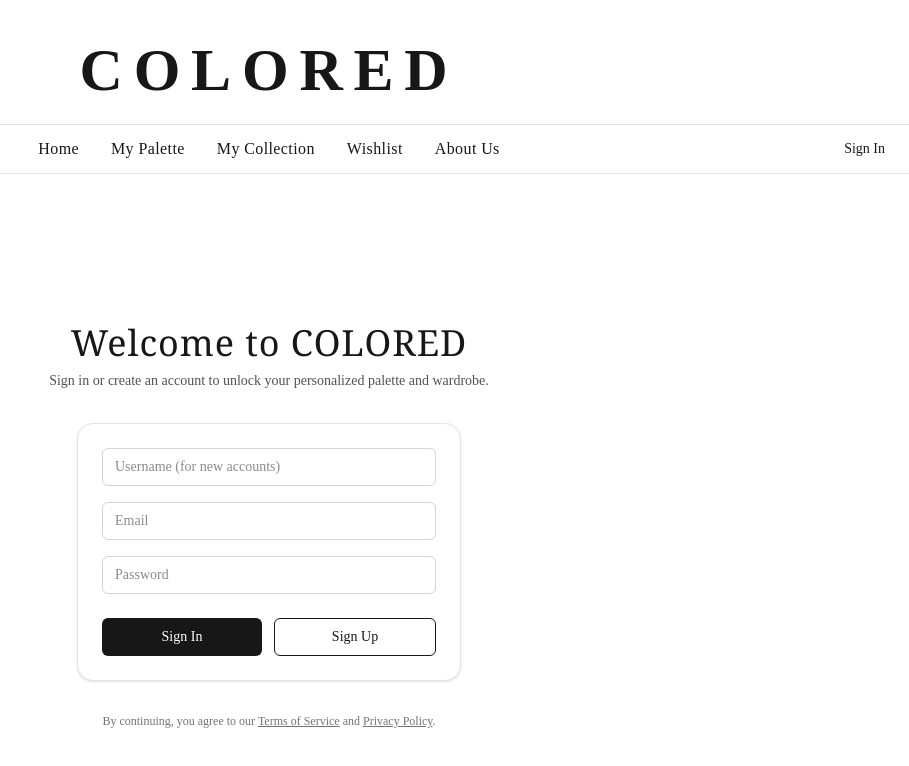
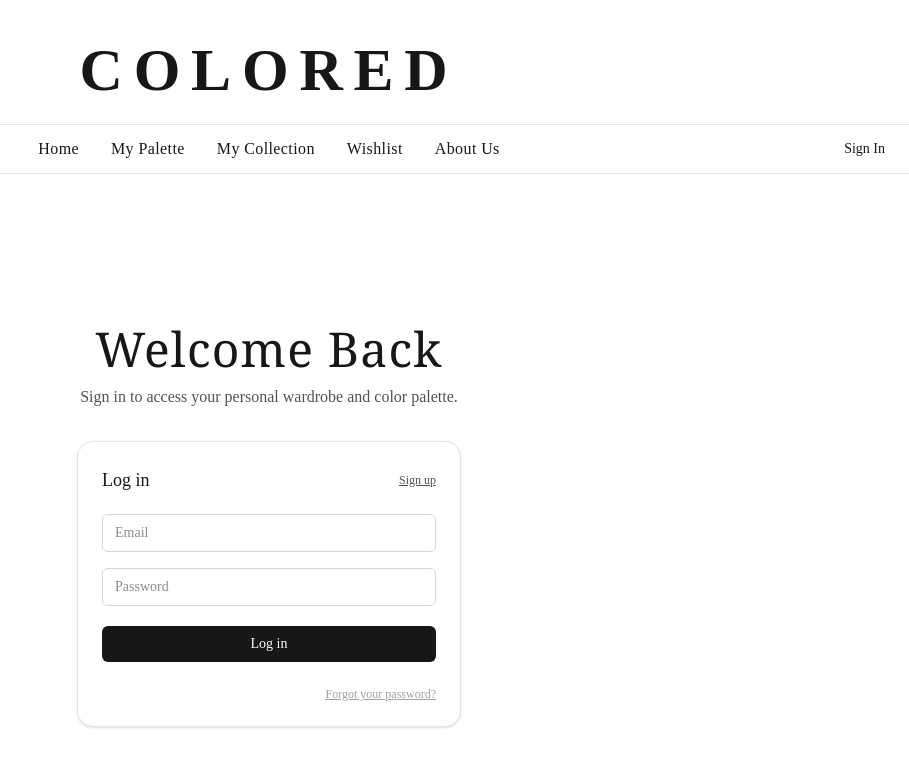
Before and after one commit to RadostGeorgieva/organizedJoy, a React (Vite) app: page /auth in a window 1280 px wide. Shown: the top 766 px of the page, without its empty margins (371-1280 px from the left). Built offline with nearby package versions, Linux system fonts and the light colour scheme; no server answers.

Commit message:
added sign in/sign up forms
added forgot ur password button, removed username option when signing in.
-added agreement to terms and contions when signing up

```diff
--- a/src/components/AuthForm.jsx
+++ b/src/components/AuthForm.jsx
@@ -1,12 +1,17 @@
 import React, { useState, useEffect } from "react";
 import { supabase } from "../lib/supabase";
 
-const AuthForm = () => {
+export default function AuthForm({ mode = "login", onModeChange, onAuthSuccess }) {
   const [email, setEmail] = useState("");
   const [password, setPass] = useState("");
   const [username, setUsername] = useState("");
   const [user, setUser] = useState(null);
 
+  const [loading, setLoading] = useState(false);
+  const [err, setErr] = useState("");
+  const [termsAccepted, setTermsAccepted] = useState(false);
+
+  const isLogin = mode === "login";
 
   async function loadUsername(u) {
     const { data, error } = await supabase
@@ -17,7 +22,6 @@ const AuthForm = () => {
     if (!error) setUsername(data?.username ?? "");
   }
 
-  // ——— mount / auth state ———
   useEffect(() => {
     (async () => {
       const { data } = await supabase.auth.getUser();
@@ -36,69 +40,192 @@ const AuthForm = () => {
       }
     );
     return () => subscription.unsubscribe();
-  }, []);
+  }, [onAuthSuccess]);
 
-  // ——— actions ———
+  function validate() {
+    if (!email.trim()) return "Email is required.";
+    if (!/^\S+@\S+\.\S+$/.test(email)) return "Enter a valid email.";
+    if (!password) return "Password is required.";
+    if (!isLogin && !username.trim()) return "Username is required for sign up.";
+    if (!isLogin && password.length < 6) return "Password must be at least 6 characters.";
+    if (!isLogin && !termsAccepted) return "You must accept the Terms and Privacy Policy.";
+    return "";
+  }
+
   async function signUp() {
+    const v = validate();
+    if (v) return setErr(v);
+    setErr(""); setLoading(true);
+    try {
       const { data, error } = await supabase.auth.signUp({
         email,
         password,
-  options: {
-    data: { username: username.trim() }
+        options: { data: { username: username.trim() } }
+      });
+      if (error) throw error;
+      const newUser = data.user ?? data.session?.user ?? null;
+      if (newUser) onAuthSuccess?.(newUser);
+    } catch (e) {
+      setErr(e.message || "Sign up failed.");
+    } finally {
+      setLoading(false);
     }
-});
-if (error) return alert(error.message);
-
   }
 
   async function signIn() {
+    const v = validate();
+    if (v) return setErr(v);
+    setErr(""); setLoading(true);
+    try {
       const { data, error } = await supabase.auth.signInWithPassword({ email, password });
-    if (error) return alert(error.message);
+      if (error) throw error;
       const u = data.user ?? data.session?.user ?? null;
-    if (u) await loadUsername(u);
+      if (u) {
+        await loadUsername(u);
+        onAuthSuccess?.(u);
+      }
+    } catch (e) {
+      setErr(e.message || "Sign in failed.");
+    } finally {
+      setLoading(false);
+    }
   }
 
   async function signOut() {
     await supabase.auth.signOut();
     setUser(null);
-    setEmail(""); setPass(""); setUsername("");
+    setEmail(""); setPass(""); setUsername(""); setTermsAccepted(false);
+  }
+
+  function canSendReset() {
+    return /^\S+@\S+\.\S+$/.test(email);
+  }
+
+  // Stub for now; shows an inline message. Swap to resetPasswordReal later.
+  async function resetPasswordStub() {
+    setErr("Password reset isn’t configured yet.");
+  }
+
+  /* Real implementation (when ready):
+  async function resetPasswordReal() {
+    setErr(""); setLoading(true);
+    try {
+      const { error } = await supabase.auth.resetPasswordForEmail(email, {
+        redirectTo: `${window.location.origin}/auth/callback`, // TODO: set your reset page
+      });
+      if (error) throw error;
+      setErr("Check your email for a reset link.");
+    } catch (e) {
+      setErr(e.message || "Could not start password reset.");
+    } finally {
+      setLoading(false);
+    }
+  }
+  */
+
+  async function handleSubmit(e) {
+    e.preventDefault();
+    if (isLogin) await signIn();
+    else await signUp();
   }
 
   return (
     <div className="w-full max-w-sm bg-white border border-neutral-200 rounded-2xl p-6 shadow-sm">
       {!user ? (
-        <form onSubmit={(e)=>e.preventDefault()} className="flex flex-col gap-4">
+        <form onSubmit={handleSubmit} className="flex flex-col gap-4">
+          <div className="flex items-center justify-between mb-1">
+            <h2 className="text-lg font-medium text-neutral-900">
+              {isLogin ? "Log in" : "Create your account"}
+            </h2>
+            {onModeChange && (
+              <button
+                type="button"
+                onClick={() => { setErr(""); setTermsAccepted(false); onModeChange(isLogin ? "signup" : "login"); }}
+                className="text-xs underline text-neutral-600 hover:text-neutral-900"
+              >
+                {isLogin ? "Sign up" : "I have an account"}
+              </button>
+            )}
+          </div>
+
+          {!isLogin && (
             <input
               type="text"
-            placeholder="Username (for new accounts)"
+              placeholder="Username"
               value={username}
               onChange={(e)=>setUsername(e.target.value)}
-            className="w-full px-3 py-2 border border-neutral-300 rounded-md text-sm focus:outline-none focus:ring-1 focus:ring-neutral-600"
+              className="w-full px-3 py-2 border border-neutral-300 rounded-md text-sm focus:outline-none focus:ring-1 focus:ring-neutral-700"
+              autoComplete="username"
             />
+          )}
+
           <input
             type="email"
             placeholder="Email"
             value={email}
             onChange={(e)=>setEmail(e.target.value)}
-            className="w-full px-3 py-2 border border-neutral-300 rounded-md text-sm focus:outline-none focus:ring-1 focus:ring-neutral-600"
+            className="w-full px-3 py-2 border border-neutral-300 rounded-md text-sm focus:outline-none focus:ring-1 focus:ring-neutral-700"
+            autoComplete="email"
           />
+
           <input
             type="password"
             placeholder="Password"
             value={password}
             onChange={(e)=>setPass(e.target.value)}
-            className="w-full px-3 py-2 border border-neutral-300 rounded-md text-sm focus:outline-none focus:ring-1 focus:ring-neutral-600"
+            className="w-full px-3 py-2 border border-neutral-300 rounded-md text-sm focus:outline-none focus:ring-1 focus:ring-neutral-700"
+            autoComplete={isLogin ? "current-password" : "new-password"}
           />
-          <div className="flex flex-col sm:flex-row gap-3 mt-2">
-            <button type="button" onClick={signIn}
-              className="flex-1 bg-neutral-900 text-white py-2 rounded-md text-sm hover:bg-neutral-800 transition">
-              Sign In
+
+          {/* Terms & Privacy (signup only) */}
+          {!isLogin && (
+            <label className="flex items-start gap-2 text-xs text-neutral-600 select-none">
+              <input
+                type="checkbox"
+                checked={termsAccepted}
+                onChange={(e)=>setTermsAccepted(e.target.checked)}
+                className="mt-0.5 h-4 w-4 accent-black"
+              />
+              <span>
+                I agree to the{" "}
+                <a href="/terms" className="underline hover:text-neutral-900">Terms of Service</a>
+                {" "}and{" "}
+                <a href="/privacy" className="underline hover:text-neutral-900">Privacy Policy</a>.
+              </span>
+            </label>
+          )}
+
+          {err && (
+            <div className="text-xs text-red-600 bg-red-50 border border-red-200 rounded-md px-3 py-2">
+              {err}
+            </div>
+          )}
+
+          <button
+            type="submit"
+            disabled={loading || (!isLogin && !termsAccepted)}
+            className={`mt-1 py-2 rounded-md text-sm transition
+              ${isLogin
+                ? "bg-neutral-900 text-white hover:bg-neutral-800 disabled:bg-neutral-700"
+                : "bg-black text-white hover:bg-neutral-800 disabled:bg-neutral-700"}`}
+          >
+            {loading ? (isLogin ? "Logging in…" : "Creating account…") : (isLogin ? "Log in" : "Create account")}
           </button>
-            <button type="button" onClick={signUp}
-              className="flex-1 border border-neutral-900 text-neutral-900 py-2 rounded-md text-sm hover:bg-neutral-900 hover:text-white transition">
-              Sign Up
+
+          {/* Bottom row: clickable reset (login only) */}
+          {isLogin && (
+            <div className="flex items-center justify-end mt-2">
+              <button
+                type="button"
+                onClick={resetPasswordStub /* switch to resetPasswordReal when ready */}
+                disabled={!canSendReset() || loading}
+                className="text-xs underline text-neutral-600 hover:text-neutral-900 disabled:text-neutral-400"
+                title={!canSendReset() ? "Enter a valid email first" : "Send reset email"}
+              >
+                Forgot your password?
               </button>
             </div>
+          )}
         </form>
       ) : (
         <div className="flex flex-col gap-3">
@@ -115,8 +242,10 @@ if (error) return alert(error.message);
             />
           </label>
           <div className="flex gap-3">
-            <button onClick={signOut}
-              className="bg-neutral-900 text-white py-2 rounded-md text-sm px-4 hover:bg-neutral-800">
+            <button
+              onClick={signOut}
+              className="bg-neutral-900 text-white py-2 rounded-md text-sm px-4 hover:bg-neutral-800"
+            >
               Sign Out
             </button>
           </div>
@@ -124,6 +253,4 @@ if (error) return alert(error.message);
       )}
     </div>
   );
-};
-
-export default AuthForm;
+}
--- a/src/pages/AuthPage.jsx
+++ b/src/pages/AuthPage.jsx
@@ -1,32 +1,25 @@
-import React from "react";
+import React, { useState } from "react";
 import AuthForm from "../components/AuthForm";
 
 export default function AuthPage() {
+  const [mode, setMode] = useState("login");
+
   return (
-    <div className="flex flex-col items-center justify-center min-h-[80vh] px-4">
+    <div className="flex flex-col items-center justify-center min-h-[80vh] px-4 relative">
+      <div className={`absolute inset-0 ${mode === "login" ? "bg-gradient-to-br from-neutral-100 to-neutral-200" : "bg-gradient-to-br from-amber-50 to-pink-100"} -z-10`} />
+
       <div className="text-center mb-8">
-        <h1 className="text-4xl font-serif tracking-wide text-neutral-900 mb-2">
-          Welcome to COLORED
+        <h1 className="text-4xl md:text-5xl font-serif tracking-wide text-neutral-900 mb-3">
+          {mode === "login" ? "Welcome Back" : "Join COLORED"}
         </h1>
-        <p className="text-neutral-600 max-w-md mx-auto text-sm">
-          Sign in or create an account to unlock your personalized palette and
-          wardrobe.
+        <p className="text-neutral-600 max-w-md mx-auto text-sm md:text-base">
+          {mode === "login"
+            ? "Sign in to access your personal wardrobe and color palette."
+            : "Create your free account and start building your curated wardrobe."}
         </p>
       </div>
 
-      <AuthForm />
-
-      <p className="text-xs text-neutral-500 mt-8">
-        By continuing, you agree to our{" "}
-        <a href="#" className="underline hover:text-neutral-800">
-          Terms of Service
-        </a>{" "}
-        and{" "}
-        <a href="#" className="underline hover:text-neutral-800">
-          Privacy Policy
-        </a>
-        .
-      </p>
+      <AuthForm mode={mode} onModeChange={setMode} />
     </div>
   );
 }
```
Lines whose indentation alone changed are shown as unchanged.
